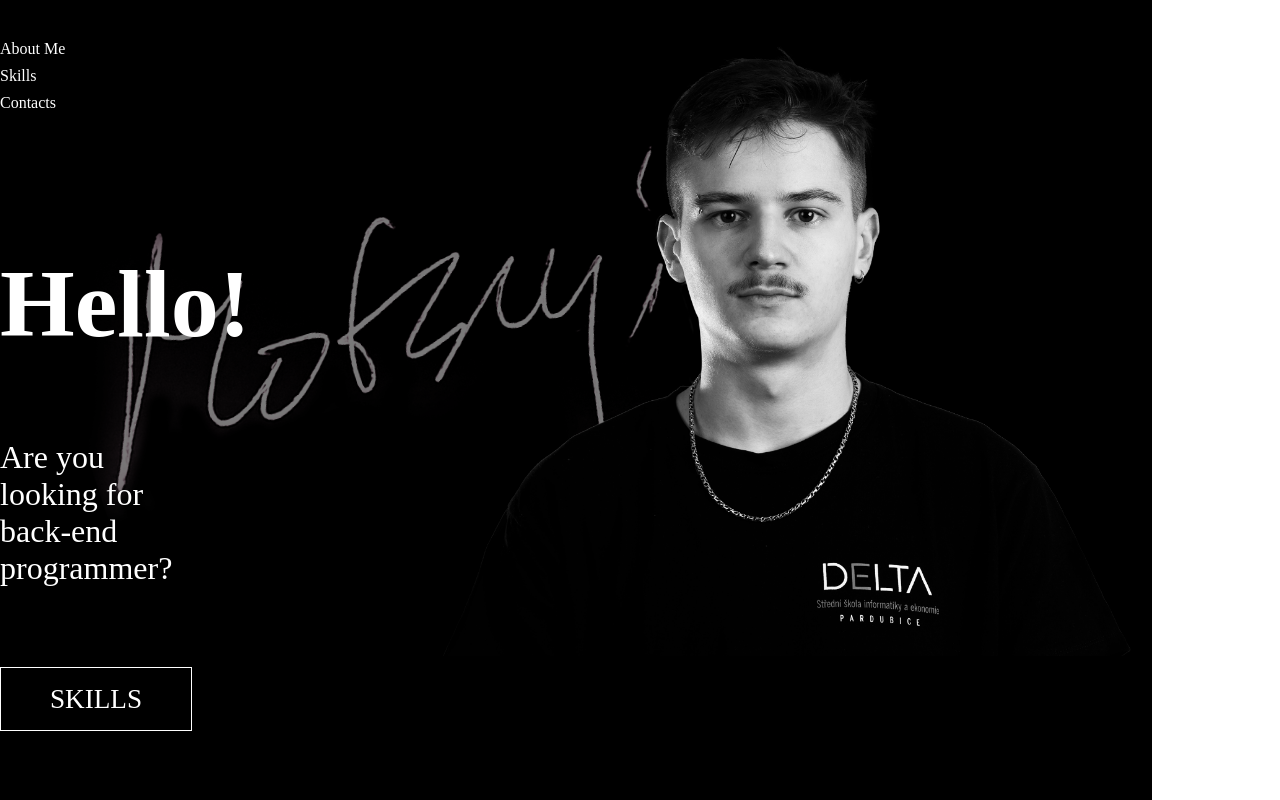
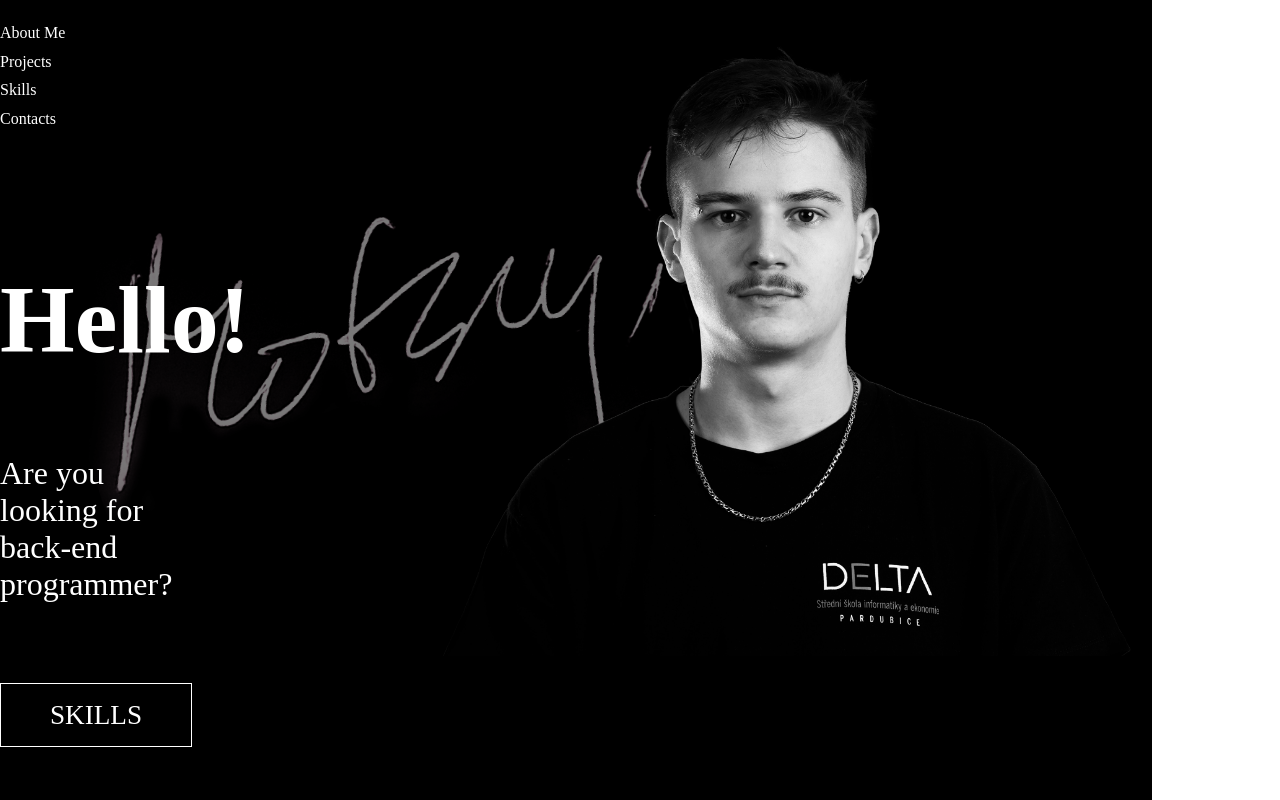
Before and after one commit to poproshaikin/portfolio, a React (Create React App) app: page / in a window 1280 px wide. Shown: the top 800 px of the page. Built offline with nearby package versions, Linux system fonts and the light colour scheme.

Commit message:
Add animation using AOS library

```diff
--- /dev/null
+++ b/src/Pages/AboutMePage.css
@@ -0,0 +1,95 @@
+#abm-body {
+    background: black;
+
+    width: 90vw;
+    height: 100vh;
+
+    z-index: 1;
+
+    display: flex;
+    flex-direction: row;
+    justify-content: space-between;
+}
+
+#abm-sign {
+    height: 80vh;
+    rotate: -5deg;
+    margin-top: 5vh;
+    position: absolute;
+}
+
+#abm-main {
+    z-index: 1;
+    position: relative;
+
+    display: flex;
+    flex-direction: row;
+}
+
+#abm-left-part {
+    /* width: 50vw; */
+    height: inherit;
+
+    color: white;
+
+    display: flex;
+    flex-direction: column;
+}
+
+#abm-right-part {
+    width: max-content;
+    height: inherit;
+
+    color: white;
+}
+
+#abm-left-top-cnt {
+    padding-top: 3vh;
+
+    height: 16%;
+
+    display: flex;
+    flex-direction: column;
+    justify-content: space-between;
+    align-items: start;
+}
+
+#abm-left-bottom-cnt {
+    height: 80%;
+
+    padding-top: 7vh;
+
+    display: flex;
+    flex-direction: column;
+
+    /*border: 1px solid white;*/
+}
+
+#abm-main-text-cnt {
+    /*border: 1px solid white;*/
+    height: max-content;
+
+    display: flex;
+    flex-direction: column;
+
+
+    h1 {
+        margin-top: 10vh;
+        font-size: 6rem;
+    }
+
+    p {
+        margin-top: 10vh;
+        font-size: 2rem;
+        width: 45%;
+    }
+}
+
+#abm-skills-btn {
+    margin-top: 10vh;
+}
+
+#abm-me-img {
+    height: 41rem;
+    position: relative;
+}
--- a/src/Pages/AboutMePage.jsx
+++ b/src/Pages/AboutMePage.jsx
@@ -1,4 +1,4 @@
-import "./AboutMe.css"
+import "./AboutMePage.css"
 import Button from "../Components/Button";
 import TextButton from "../Components/TextButton";
 
@@ -8,25 +8,25 @@ export default function AboutMePage() {
             <img id='abm-sign' src='/assets/podpis.png' alt='podpis'/>
             <div id='abm-main'>
                 <div id='abm-left-part'>
-                    <div id="abm-left-top-cnt">
+                    <div id="abm-left-top-cnt" data-aos='fade-right'>
                         <TextButton content='About Me' href='#abm-main'/>
+                        <TextButton content='Projects' href='#pjs-body'/>
                         <TextButton content='Skills' href='#skl-body'/>
-                        <TextButton content='Contacts' href='#cts-body'/>
+                        <TextButton content='Contacts' href='#cts-body' />
                     </div>
-                    <div id="abm-left-bottom-cnt">
-                        <div id='abm-main-text-cnt'>
+                    <div id="abm-left-bottom-cnt" data-aos='fade-right'>
+                        <div id='abm-main-text-cnt' data-aos='fade-right'>
                             <h1>Hello!</h1>
                             <p>Are you looking for back-end programmer? </p>
                         </div>
-
-                        <div id='abm-skills-btn' >
+                        <div id='abm-skills-btn'>
                             <Button height='8vh' width='15vw' href='#skl-body'>
                                 <p style={{fontSize: "1.7rem"}}>SKILLS</p>
                             </Button>
                         </div>
                     </div>
                 </div>
-                <div id='abm-right-part'>
+                <div id='abm-right-part' >
                     <img id='abm-me-img' src="/assets/ja.png" alt="ja"/>
                 </div>
             </div>
```
